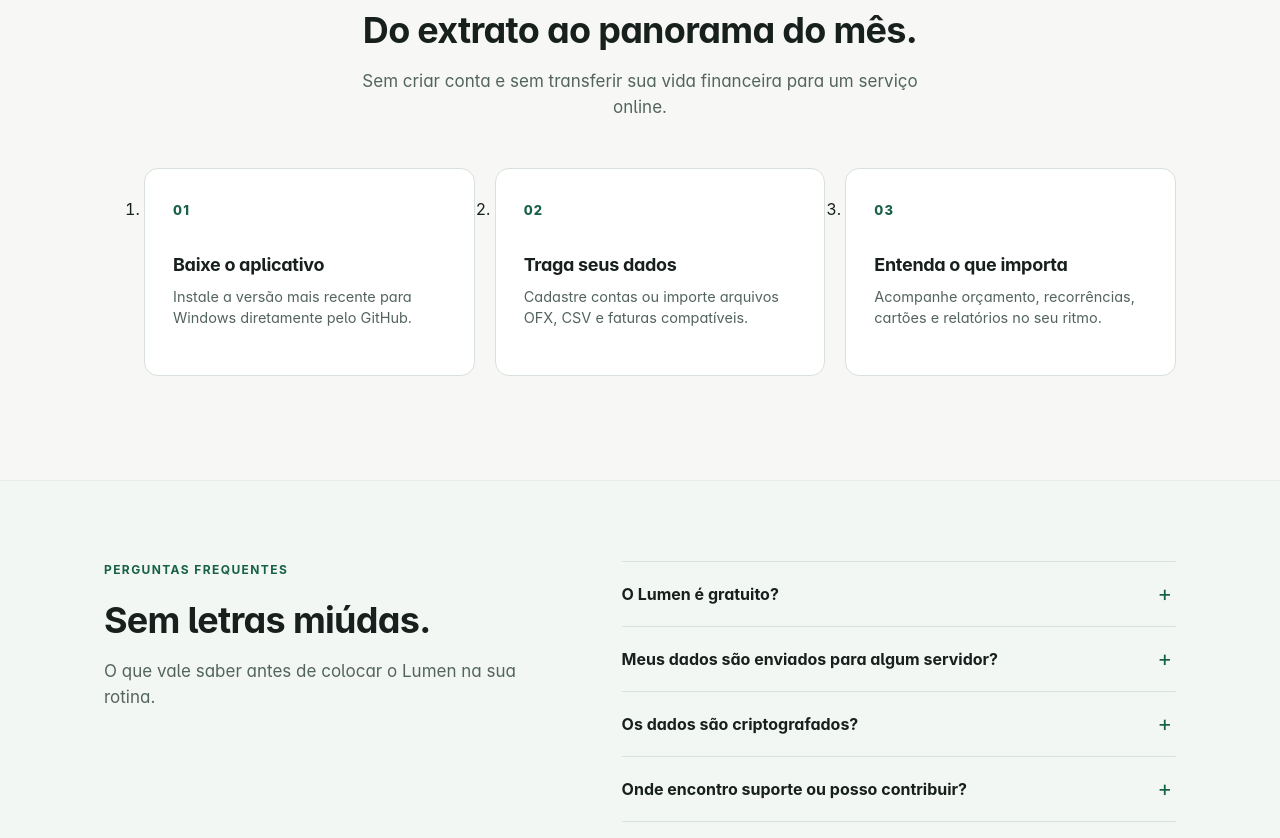
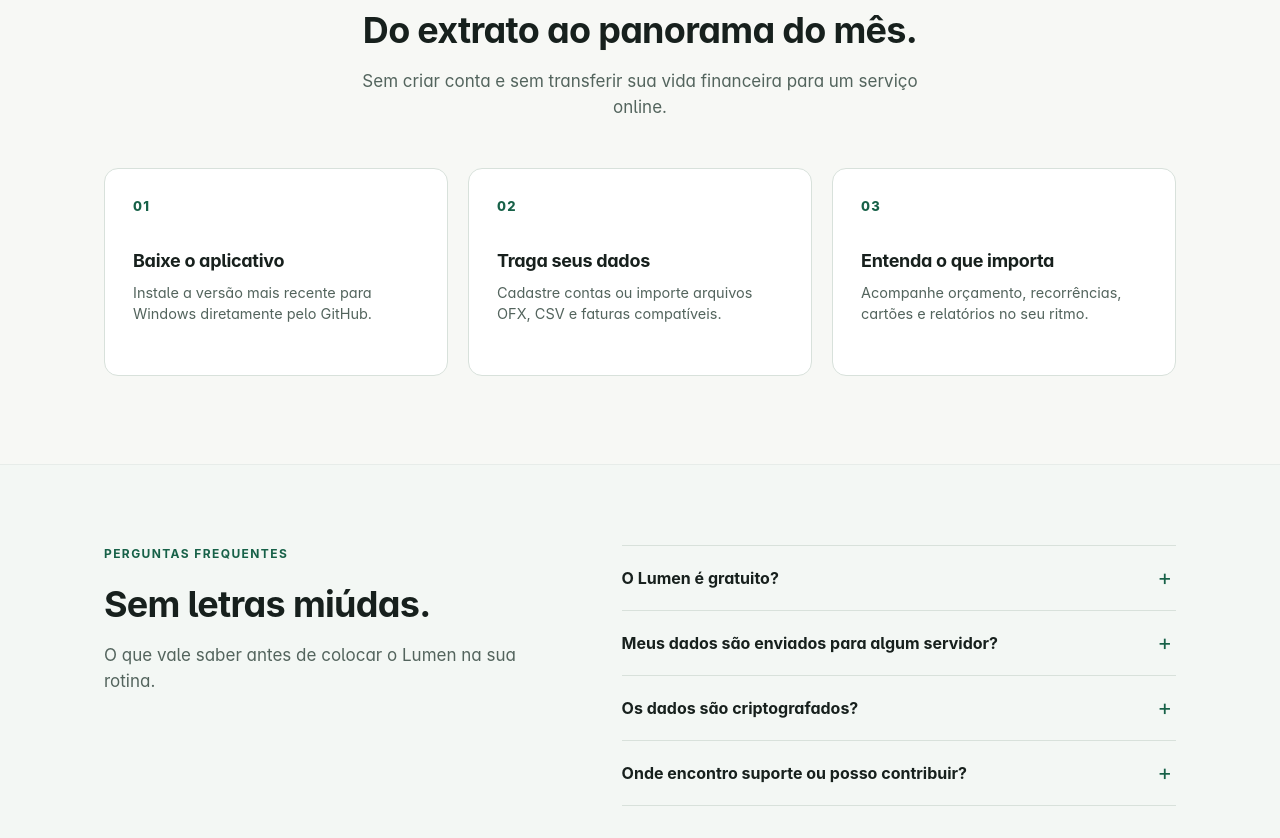
Before and after one commit to filipeclacerda/lumen-landing-page, a website: page index.html in a window 1280 px wide. Shown: the part 4109-4947 px from the top of the page. Drawn offline with Linux system fonts and the light colour scheme.

Commit message:
fix: remove duplicate step markers

```diff
--- a/styles.css
+++ b/styles.css
@@ -926,7 +926,9 @@
   display: grid;
   grid-template-columns: repeat(3, 1fr);
   gap: 20px;
-  counter-reset: step;
+  margin: 0;
+  padding: 0;
+  list-style: none;
 }
 .steps-grid li {
   min-height: 208px;
```
